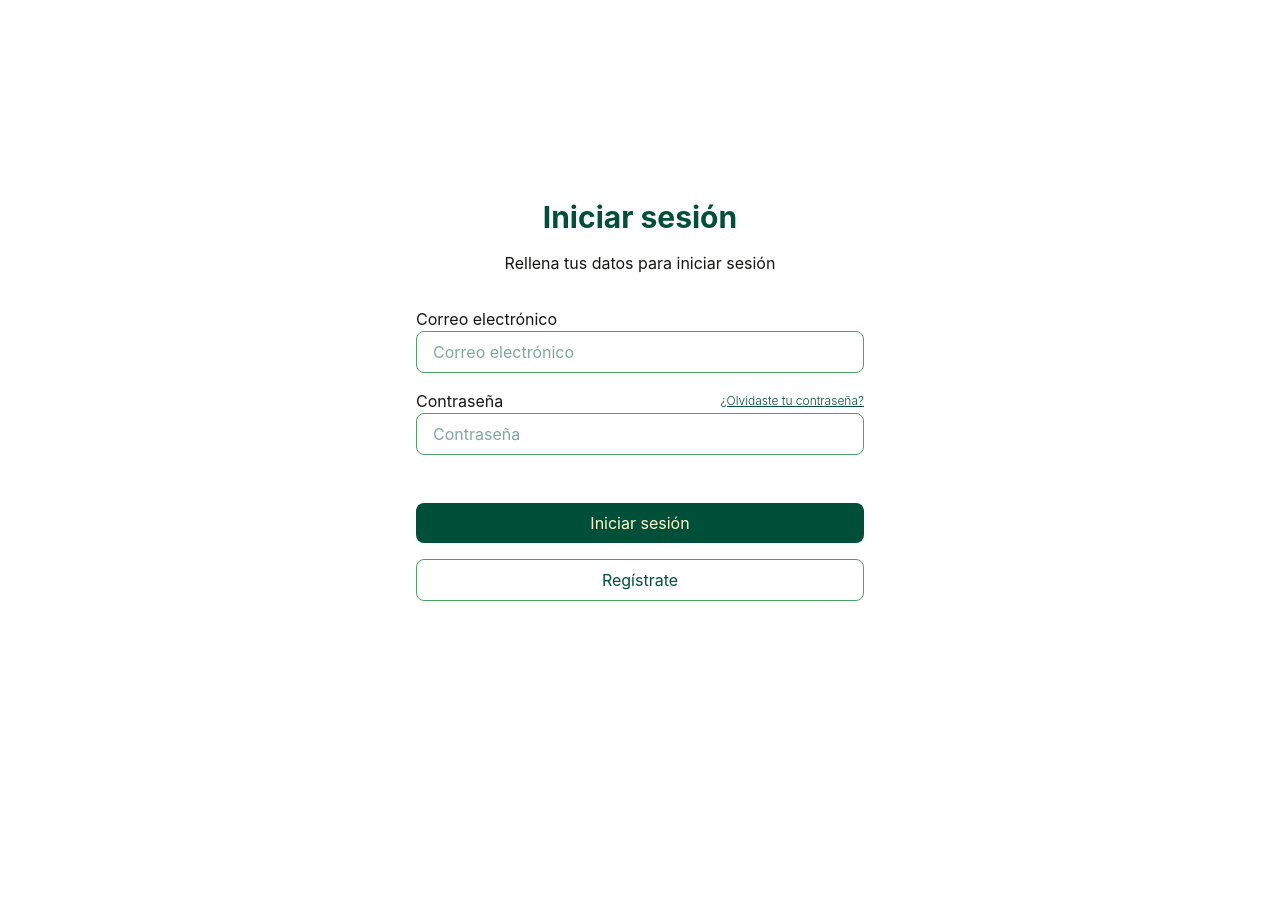
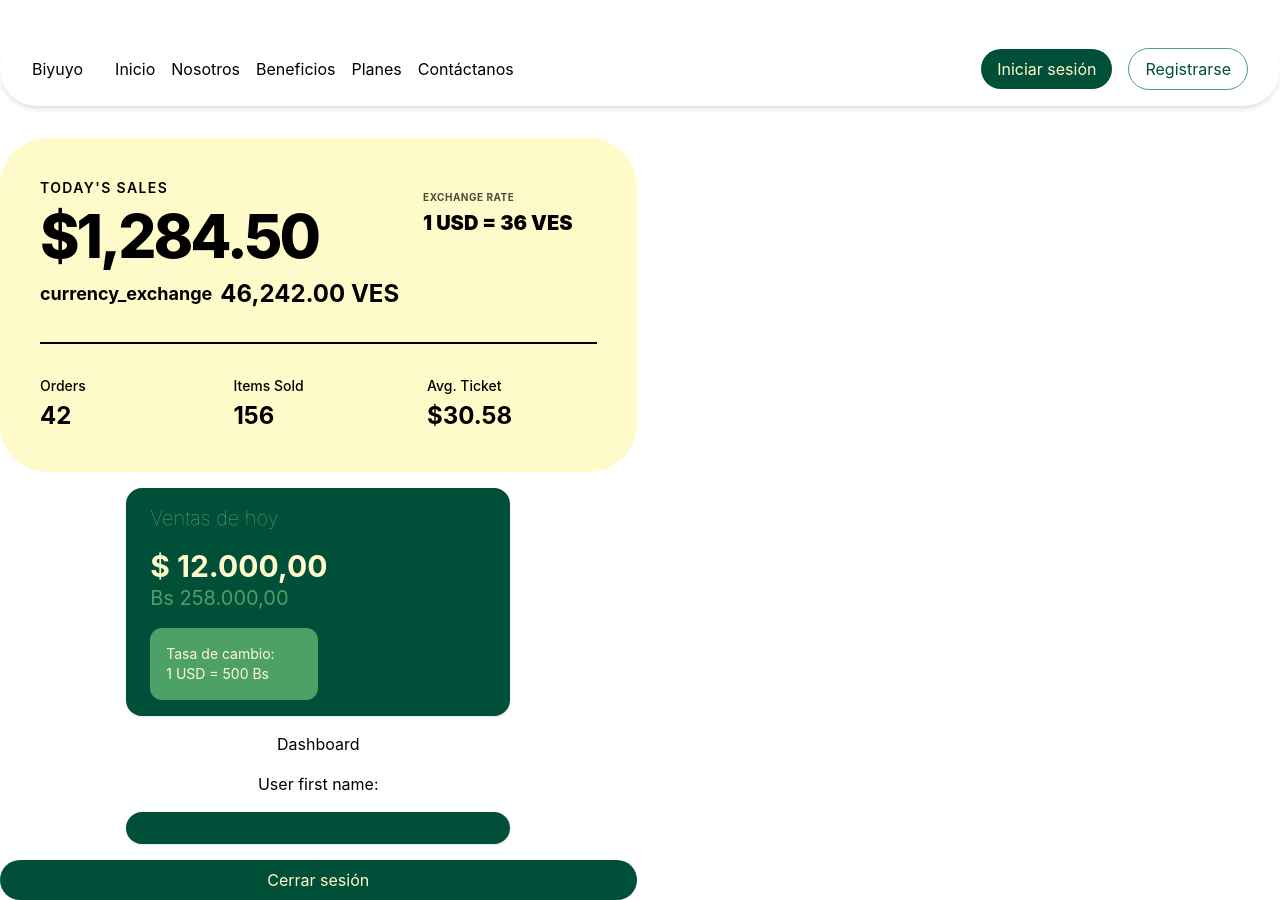
Before and after one commit to Seezly/biyuyo_erp, a Vue app in the folder frontend/: page /dashboard in a window 1280 px wide. Before the commit this address led to /login. Before the commit the page ends 800 px from the top, so only its background shows below. Built offline with nearby package versions, Linux system fonts and the light colour scheme; no server answers.

Commit message:
refactor: replace Item components with Base* equivalents, update auth flow

```diff
--- a/frontend/index.html
+++ b/frontend/index.html
@@ -4,13 +4,10 @@
     <meta charset="UTF-8" />
     <link rel="icon" href="/favicon.ico" />
     <meta name="viewport" content="width=device-width, initial-scale=1.0" />
-    <title>Vite App</title>
+    <script src="https://kit.fontawesome.com/503440b251.js" crossorigin="anonymous"></script>
+    <title>Biyuyo</title>
   </head>
-  <body class="min-h-screen w-full">
-    <main
-      id="app"
-      class="max-w-7xl mx-auto min-h-screen w-full flex items-center justify-center"
-    ></main>
+  <body id="app" class="min-h-screen w-full flex flex-col">
     <script type="module" src="/src/main.ts"></script>
   </body>
 </html>
--- a/frontend/src/App.vue
+++ b/frontend/src/App.vue
@@ -1,7 +1,12 @@
-<script setup lang="ts"></script>
+<script setup lang="ts">
+import TheHeader from './components/ui/TheHeader.vue'
+</script>
 
 <template>
-	<RouterView />
+	<TheHeader />
+	<main class="max-w-7xl mt-8 flex-1 mx-auto w-full flex items-center justify-start">
+		<RouterView />
+	</main>
 </template>
 
 <style scoped></style>
--- a/frontend/src/components/Auth/LoginForm.vue
+++ b/frontend/src/components/Auth/LoginForm.vue
@@ -1,11 +1,10 @@
 <script setup lang="ts">
 import { ref } from 'vue'
-import { RouterLink } from 'vue-router'
 
 import { apiFetch } from '@/utils/helpers'
 
-import ButtonItem from '@/components/ui/ButtonItem.vue'
-import InputItem from '@/components/ui/InputItem.vue'
+import BaseButton from '@/components/ui/BaseButton.vue'
+import BaseInput from '@/components/ui/BaseInput.vue'
 
 interface LoginForm {
 	email: string
@@ -45,18 +44,16 @@ const submit = async () => {
 	<form action="" class="flex justify-start items-center flex-col gap-4 w-md">
 		<label class="w-full flex flex-col text-dark">
 			Correo electrónico
-			<InputItem v-model="form.email" type="email" name="email" placeholder="Correo electrónico" />
+			<BaseInput v-model="form.email" type="email" name="email" placeholder="Correo electrónico" />
 		</label>
 		<label class="w-full flex flex-col text-dark mb-8">
 			<div class="flex justify-between items-center">
 				Contraseña
 				<a href="#" class="text-primary underline text-xs font-light">¿Olvidaste tu contraseña?</a>
 			</div>
-			<InputItem v-model="form.password" type="password" name="password" placeholder="Contraseña" />
+			<BaseInput v-model="form.password" type="password" name="password" placeholder="Contraseña" />
 		</label>
-		<ButtonItem @click="submit" text="Iniciar sesión" />
-		<RouterLink to="/register" class="w-full">
-			<ButtonItem text="Regístrate" variant="outlined" />
-		</RouterLink>
+		<BaseButton @click="submit" text="Iniciar sesión" />
+		<BaseButton to="/register" text="Regístrate" variant="outlined" />
 	</form>
 </template>
--- a/frontend/src/components/Auth/LogoutButton.vue
+++ b/frontend/src/components/Auth/LogoutButton.vue
@@ -1,5 +1,5 @@
 <script setup lang="ts">
-import ButtonItem from '@/components/ui/ButtonItem.vue'
+import BaseButton from '@/components/ui/BaseButton.vue'
 
 import { useAuthStore } from '@/stores/auth'
 import router from '@/router'
@@ -13,5 +13,5 @@ const handleLogout = async () => {
 </script>
 
 <template>
-	<ButtonItem @click="handleLogout" text="Cerrar sesión" />
+	<BaseButton @click="handleLogout" text="Cerrar sesión" />
 </template>
--- a/frontend/src/components/ui/ButtonItem.vue
+++ /dev/null
@@ -1,36 +0,0 @@
-<script setup lang="ts">
-import { computed } from 'vue'
-
-const props = defineProps<{
-	text: string
-	variant?: 'primary' | 'secondary' | 'outlined' | 'inverted'
-	type?: 'button' | 'submit' | 'reset'
-	width?: 'full' | 'auto'
-}>()
-
-const colors = {
-	primary: 'bg-primary text-white',
-	secondary: 'bg-secondary text-primary',
-	outlined: 'border border-secondary text-primary',
-	inverted: 'bg-dark text-white',
-}
-
-const widths = {
-	full: 'w-full',
-	auto: 'w-auto',
-}
-
-const buttonClasses = computed(() => [
-	colors[props.variant || 'primary'],
-	widths[props.width || 'full'],
-	'py-2 px-4 rounded-lg cursor-pointer',
-])
-
-const types = props.type || 'button'
-</script>
-
-<template>
-	<button :type="types" :class="buttonClasses">
-		{{ $props.text }}
-	</button>
-</template>
--- a/frontend/src/components/ui/InputItem.vue
+++ /dev/null
@@ -1,28 +0,0 @@
-<script setup lang="ts">
-const props = defineProps<{
-	type?: 'text' | 'email' | 'password'
-	placeholder?: string
-	name?: string
-	modelValue?: string | number
-}>()
-
-const emit = defineEmits<{
-	(e: 'update:modelValue', value: string): void
-}>()
-
-const onInput = (e: Event) => {
-	const t = e.target as HTMLInputElement
-	emit('update:modelValue', t.value)
-}
-</script>
-
-<template>
-	<input
-		:type="props.type || 'text'"
-		:name="props.name"
-		:placeholder="props.placeholder"
-		:value="props.modelValue"
-		@input="onInput"
-		class="py-2 px-4 rounded-lg border border-secondary text-primary"
-	/>
-</template>
--- a/frontend/src/pages/Auth/LoginView.vue
+++ b/frontend/src/pages/Auth/LoginView.vue
@@ -15,7 +15,7 @@ function handleLogin(data: User) {
 </script>
 
 <template>
-	<section class="h-screen w-full flex flex-col items-center justify-center">
+	<section class="w-full flex flex-col items-center justify-center">
 		<div class="mb-8">
 			<h1 class="text-3xl text-center font-bold text-primary mb-4">Iniciar sesión</h1>
 			<p class="text-dark text-center">Rellena tus datos para iniciar sesión</p>
--- a/frontend/src/pages/Auth/RegisterView.vue
+++ b/frontend/src/pages/Auth/RegisterView.vue
@@ -2,8 +2,8 @@
 import { ref } from 'vue'
 import router from '@/router'
 
-import ButtonItem from '@/components/ui/ButtonItem.vue'
-import InputItem from '@/components/ui/InputItem.vue'
+import BaseButton from '@/components/ui/BaseButton.vue'
+import BaseInput from '@/components/ui/BaseInput.vue'
 import StepsItem from '@/components/StepsItem.vue'
 
 import { apiFetch } from '@/utils/helpers'
@@ -92,7 +92,7 @@ const submit = async () => {
 					<div class="flex justify-between items-center gap-4">
 						<label class="w-full flex flex-col text-dark">
 							Primer Nombre
-							<InputItem
+							<BaseInput
 								v-model="form.first_name"
 								type="text"
 								name="firstName"
@@ -101,7 +101,7 @@ const submit = async () => {
 						</label>
 						<label class="w-full flex flex-col text-dark">
 							Primer Apellido
-							<InputItem
+							<BaseInput
 								v-model="form.last_name"
 								type="text"
 								name="lastName"
@@ -111,11 +111,11 @@ const submit = async () => {
 					</div>
 					<label class="w-full flex flex-col text-dark">
 						Correo electrónico
-						<InputItem v-model="form.email" type="email" name="email" placeholder="Correo electrónico" />
+						<BaseInput v-model="form.email" type="email" name="email" placeholder="Correo electrónico" />
 					</label>
 					<label class="w-full flex flex-col text-dark">
 						Cédula de identidad
-						<InputItem
+						<BaseInput
 							v-model="form.identification_number"
 							type="text"
 							name="identificationNumber"
@@ -124,12 +124,12 @@ const submit = async () => {
 					</label>
 					<label class="w-full flex flex-col text-dark">
 						Teléfono
-						<InputItem v-model="form.phone" type="text" name="phone" placeholder="Teléfono" />
+						<BaseInput v-model="form.phone" type="text" name="phone" placeholder="Teléfono" />
 					</label>
 					<div class="flex justify-between items-center gap-4 mb-8">
 						<label class="w-full flex flex-col text-dark">
 							Contraseña
-							<InputItem
+							<BaseInput
 								v-model="form.password"
 								type="password"
 								name="password"
@@ -138,7 +138,7 @@ const submit = async () => {
 						</label>
 						<label class="w-full flex flex-col text-dark">
 							Confirmar Contraseña
-							<InputItem
+							<BaseInput
 								v-model="form.confirm_password"
 								type="password"
 								name="confirmPassword"
@@ -146,7 +146,7 @@ const submit = async () => {
 							/>
 						</label>
 					</div>
-					<ButtonItem text="Siguiente paso" @click="step++" />
+					<BaseButton text="Siguiente paso" @click="step++" />
 				</article>
 				<article
 					:class="step === 2 ? '-translate-x-full' : 'translate-x-0'"
@@ -154,7 +154,7 @@ const submit = async () => {
 				>
 					<label class="w-full flex flex-col text-dark">
 						Nombre del negocio
-						<InputItem
+						<BaseInput
 							v-model="form.business_name"
 							type="text"
 							name="businessName"
@@ -163,7 +163,7 @@ const submit = async () => {
 					</label>
 					<label class="w-full flex flex-col text-dark">
 						Dirección del negocio
-						<InputItem
+						<BaseInput
 							v-model="form.business_address"
 							type="text"
 							name="businessAddress"
@@ -173,11 +173,11 @@ const submit = async () => {
 					<div class="flex justify-between items-center gap-4">
 						<label class="w-full flex flex-col text-dark">
 							Estado
-							<InputItem v-model="form.state" type="text" name="state" placeholder="Estado" />
+							<BaseInput v-model="form.state" type="text" name="state" placeholder="Estado" />
 						</label>
 						<label class="w-full flex flex-col text-dark">
 							Municipio
-							<InputItem
+							<BaseInput
 								v-model="form.municipality"
 								type="text"
 								name="municipality"
@@ -187,7 +187,7 @@ const submit = async () => {
 					</div>
 					<label class="w-full flex flex-col text-dark">
 						R.I.F. del negocio (o personal)
-						<InputItem
+						<BaseInput
 							v-model="form.business_rif"
 							type="text"
 							name="rif"
@@ -196,14 +196,14 @@ const submit = async () => {
 					</label>
 					<label class="w-full flex flex-col text-dark mb-8">
 						Descripción del negocio
-						<InputItem
+						<BaseInput
 							v-model="form.business_description"
 							type="text"
 							name="businessDescription"
 							placeholder="Descripción del negocio"
 						/>
 					</label>
-					<ButtonItem @click="submit" text="Crear cuenta" />
+					<BaseButton @click="submit" text="Crear cuenta" />
 				</article>
 			</section>
 		</form>
--- a/frontend/src/pages/DashboardView.vue
+++ b/frontend/src/pages/DashboardView.vue
@@ -1,14 +1,74 @@
 <script setup lang="ts">
 import { useAuthStore } from '@/stores/auth'
 import LogoutButton from '@/components/Auth/LogoutButton.vue'
+import BaseCard from '@/components/ui/BaseCard.vue'
 
 const store = useAuthStore()
 </script>
 
 <template>
 	<section class="flex flex-col gap-4 justify-center items-center">
+		<div class="bg-white p-10 rounded-[3rem] relative overflow-hidden">
+			<div class="flex justify-between items-start mb-8">
+				<div>
+					<h2
+						class="text-on-surface-variant font-headline font-semibold text-sm uppercase tracking-widest mb-2"
+					>
+						Today's Sales
+					</h2>
+					<div class="flex flex-col gap-1">
+						<span class="text-6xl font-headline font-extrabold text-on-surface tracking-tighter"
+							>$1,284.50</span
+						>
+						<div class="flex items-center gap-2 text-tertiary font-headline font-bold text-2xl mt-2">
+							<span class="material-symbols-outlined text-lg" data-icon="currency_exchange"
+								>currency_exchange</span
+							>
+							<span>46,242.00 VES</span>
+						</div>
+					</div>
+				</div>
+				<div class="bg-primary-fixed text-on-primary-fixed px-6 py-3 rounded-xl">
+					<p class="text-[10px] font-bold uppercase tracking-wider mb-1 opacity-70">Exchange Rate</p>
+					<p class="font-headline font-black text-xl">1 USD = 36 VES</p>
+				</div>
+			</div>
+			<div class="grid grid-cols-3 gap-6 pt-8 border-t-2 border-surface-container">
+				<div class="flex flex-col">
+					<span class="text-on-surface-variant text-sm font-medium mb-1">Orders</span>
+					<span class="text-2xl font-headline font-bold">42</span>
+				</div>
+				<div class="flex flex-col">
+					<span class="text-on-surface-variant text-sm font-medium mb-1">Items Sold</span>
+					<span class="text-2xl font-headline font-bold">156</span>
+				</div>
+				<div class="flex flex-col">
+					<span class="text-on-surface-variant text-sm font-medium mb-1">Avg. Ticket</span>
+					<span class="text-2xl font-headline font-bold">$30.58</span>
+				</div>
+			</div>
+			<!-- Decorative Background element -->
+			<div
+				class="absolute top-0 right-0 -mr-20 -mt-20 w-64 h-64 bg-secondary-fixed/20 rounded-full blur-3xl -z-10"
+			></div>
+		</div>
+
+		<BaseCard>
+			<h2 class="text-xl text-white/50 font-thin mb-4">Ventas de hoy</h2>
+			<div class="mb-4">
+				<p class="text-3xl font-bold text-white">$ 12.000,00</p>
+				<small class="text-xl text-secondary">Bs 258.000,00</small>
+			</div>
+			<div class="w-1/2 bg-secondary rounded-xl p-4 text-sm">
+				<h3 class="text-white">Tasa de cambio:</h3>
+				<p class="text-white">1 USD = 500 Bs</p>
+			</div>
+		</BaseCard>
 		<h1>Dashboard</h1>
 		<p>User first name: {{ store.user?.first_name }}</p>
+		<section>
+			<BaseCard> </BaseCard>
+		</section>
 		<LogoutButton />
 	</section>
 </template>
--- a/frontend/src/router/index.ts
+++ b/frontend/src/router/index.ts
@@ -20,7 +20,7 @@ const router = createRouter({
 			path: '/dashboard',
 			name: 'Dashboard',
 			component: () => import('@/pages/DashboardView.vue'),
-			meta: { requiresAuth: true },
+			meta: { requiresAuth: false },
 		},
 		{
 			path: '/logout',
```
